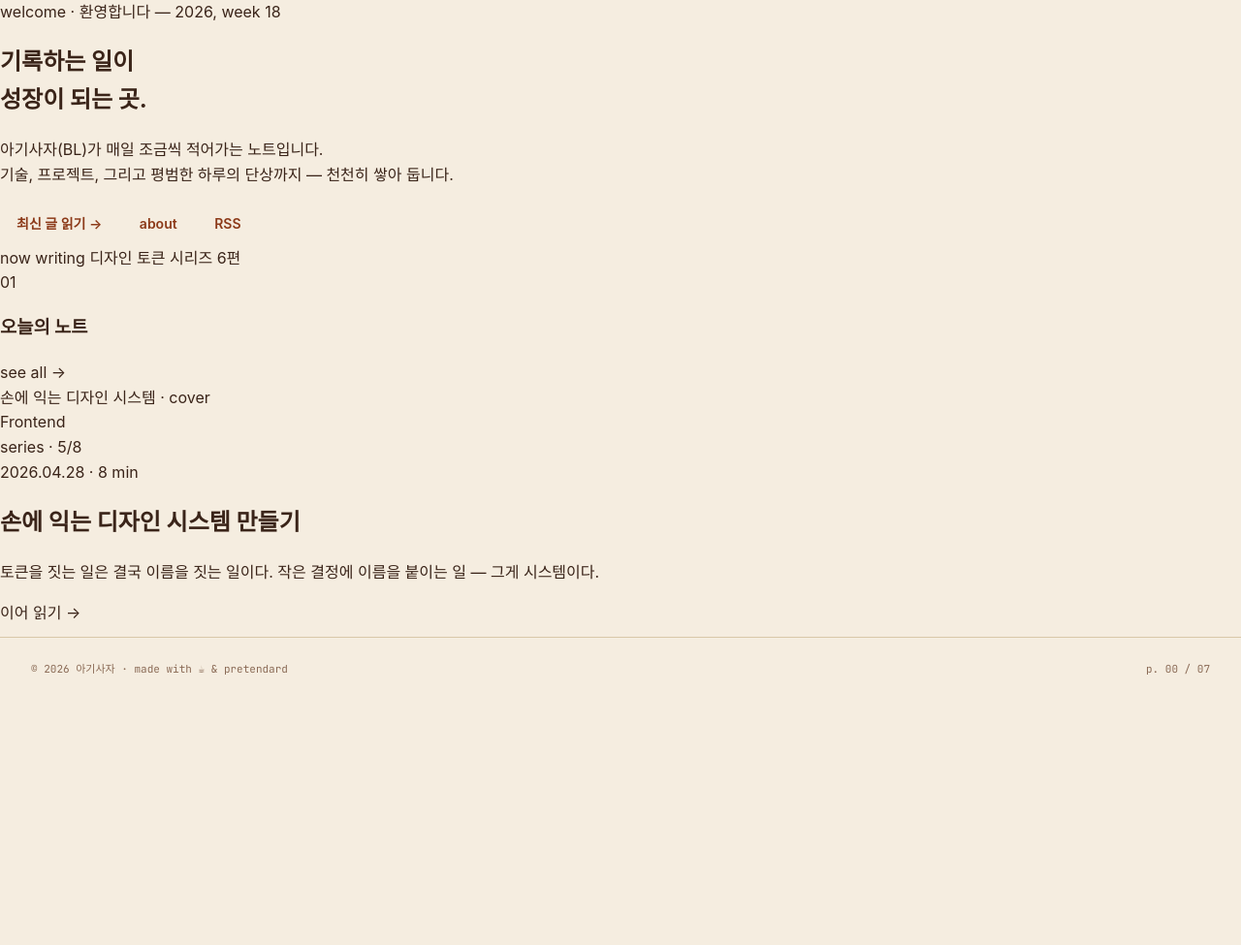
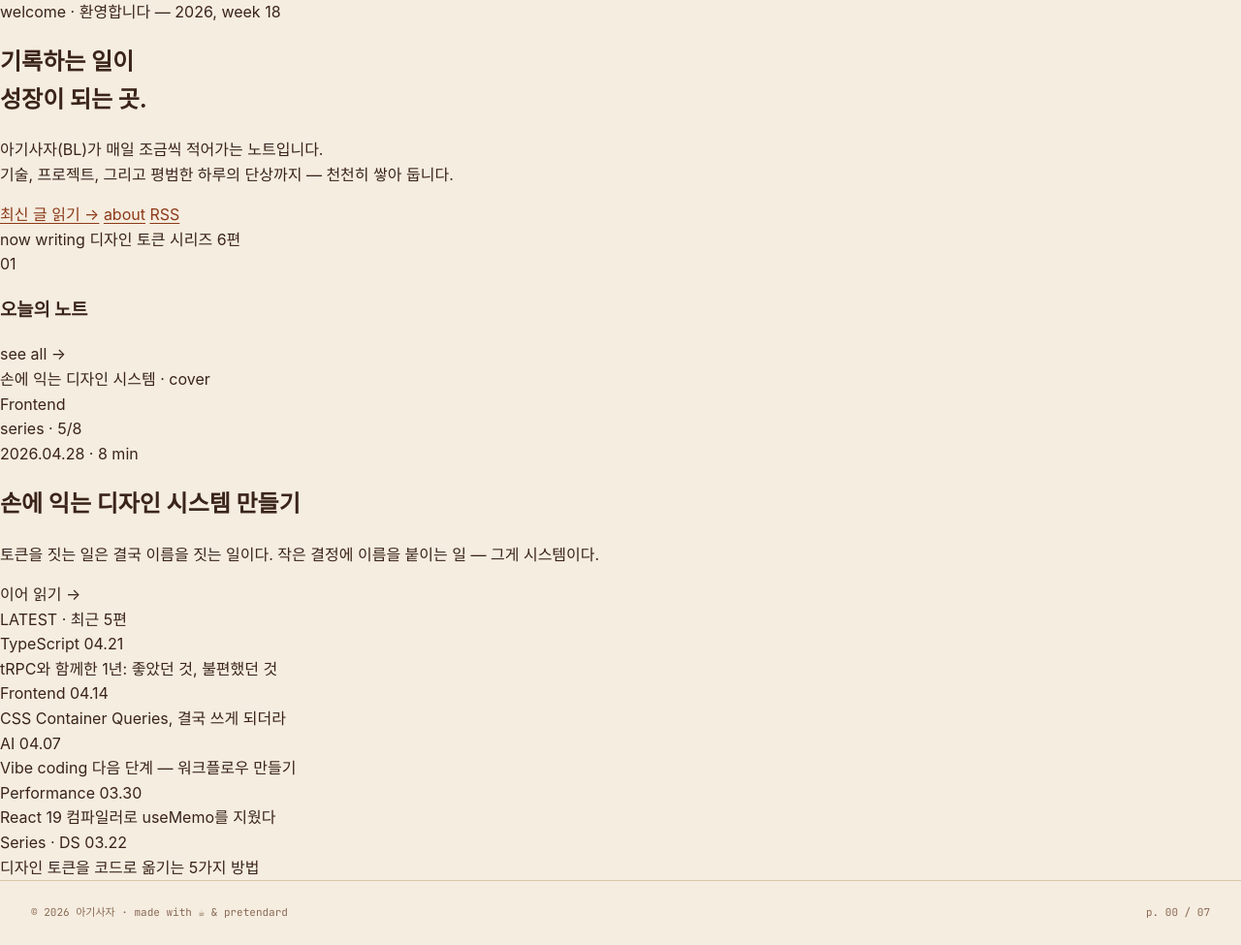
Before and after one commit to yoonjay06/FE_3rd_hw, a Django app: page / in a window 1280 px wide. Shown: the part 76-1051 px from the top of the page at 97% size. Before the commit the page ends 772 px from the top, so only its background shows below. Run offline with Django 5.2, Linux system fonts and the light colour scheme; data that the repository does not hold is empty; some web fonts are replaced.

Commit message:
Feat 3조 윤재원

```diff
--- a/likelion_blog/templates/blog/home.html
+++ b/likelion_blog/templates/blog/home.html
@@ -6,7 +6,7 @@
 {# TODO: W1 — 아기 사자 작성 영역 #}
 
 <section class = "hero">
-    <div class = "hero-ineer">
+    <div class = "hero-inner">
         <div class = "EyebrowRow">
             <span>welcome · 환영합니다</span>
             <span>— 2026, week 18</span>
@@ -25,9 +25,9 @@
         <div class = "spacer"></div>
 
         <div class = "CTAs">
-            <a href = "#" class = "btn primary">최신 글 읽기 →</a>
-            <a href = "#" class = "btn ghost">about</a>
-            <a href = "#" class = "btn ghost">RSS</a>
+            <a href = "#" class = "btn-primary">최신 글 읽기 →</a>
+            <a href = "#" class = "btn-ghost">about</a>
+            <a href = "#" class = "btn-ghost">RSS</a>
         </div>
 
         <div class = "spacer"></div>
@@ -42,7 +42,7 @@
     </div>
 </section>
 
-<section class = "오늘의 노트">
+<section class = "오늘의-노트">
     <div class = "todaynote-inner">
         <div class = "todaynote-header">
             <div class = "todaynote-Frame">
@@ -56,7 +56,7 @@
         <div class = "todaynote-grid">
             <div class = "FeaturedPost">
                 <div class = "PlaceholderImg">
-                    <span class = "cover image">손에 익는 디자인 시스템 · cover</span>
+                    <span class = "cover-image">손에 익는 디자인 시스템 · cover</span>
                 </div>
 
                 <div class = "Content">
@@ -79,6 +79,64 @@
                     <div class = "continue">이어 읽기 →</div>
                 </div>
             </div>
+
+            <aside class = "LatestList">
+                <span>LATEST · 최근 5편</span>
+                <div class = "spacer"></div>
+
+                <div class = "LatestPostList">
+                    <div class = "PostMini">
+
+                        <div class = "PostMiniFrame">
+                            <span class = "chip">TypeScript</span>
+                            <span class = "PostDate">04.21</span>
+                        </div>
+
+                        <span class = "comment">tRPC와 함께한 1년: 좋았던 것, 불편했던 것</span>
+                    </div>
+
+                    <div class = "PostMini">
+
+                        <div class = "PostMiniFrame">
+                            <span class = "chip">Frontend</span>
+                            <span class = "PostDate">04.14</span>
+                        </div>
+
+                        <span class = "comment">CSS Container Queries, 결국 쓰게 되더라</span>
+                    </div>
+
+                    <div class = "PostMini">
+
+                        <div class = "PostMiniFrame">
+                            <span class = "chip">AI</span>
+                            <span class = "PostDate">04.07</span>
+                        </div>
+
+                        <span class = "comment">Vibe coding 다음 단계 — 워크플로우 만들기</span>
+                    </div>
+
+                    <div class = "PostMini">
+
+                        <div class = "PostMiniFrame">
+                            <span class = "chip">Performance</span>
+                            <span class = "PostDate">03.30</span>
+                        </div>
+
+                        <span class = "comment">React 19 컴파일러로 useMemo를 지웠다</span>
+                    </div>
+
+                    <div class = "PostMini">
+
+                        <div class = "PostMiniFrame">
+                            <span class = "chip">Series · DS</span>
+                            <span class = "PostDate">03.22</span>
+                        </div>
+
+                        <span class = "comment">디자인 토큰을 코드로 옮기는 5가지 방법</span>
+                    </div>
+
+                </div>
+            </aside>
         </div>
     </div>
 </section>
```
